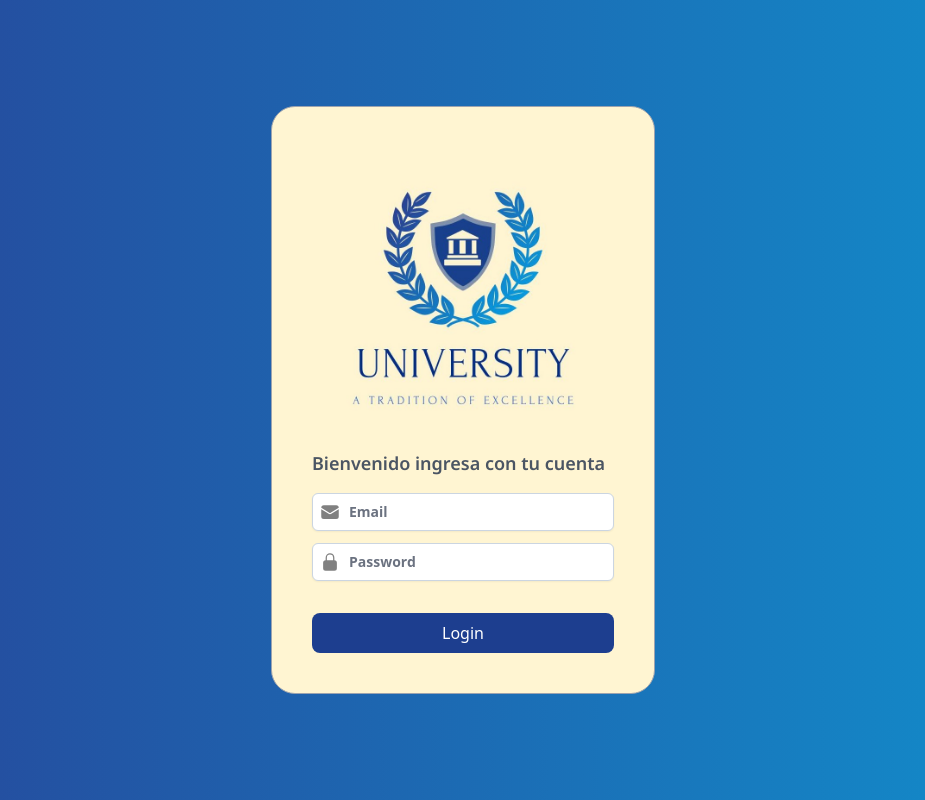
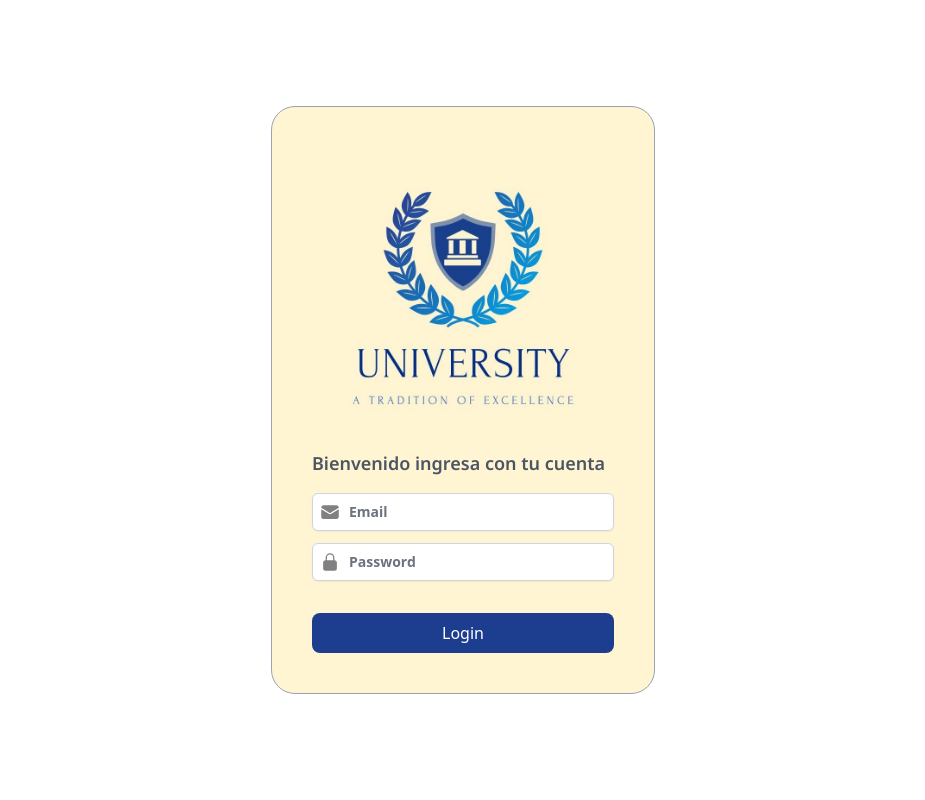
Before and after one commit to JTynnga/final-III, a PHP site: page / in a window 1280 px wide. Shown: the whole page, without its empty margins (177-1102 px from the left). Run offline with PHP 8.4, Linux system fonts and the light colour scheme; style sheets or scripts are compiled from the project's sources.

Commit message:
septimoo commit

```diff
--- a/index.php
+++ b/index.php
@@ -15,8 +15,7 @@
 
 </head>
 
-<body style="background: linear-gradient(90deg, rgba(39,70,154,1) 0%, rgba(17,144,205,1) 100%);"
-    class=" dark:bg-gray-900 h-screen w-screen  flex flex-col justify-center items-center">
+<body class=" dark:bg-gray-600 h-screen w-screen  flex flex-col justify-center items-center">
 
     <div class="  flex flex-col justify-center items-center h-full md:h-[480px] w-screen  md:w-96 ">
 
```
